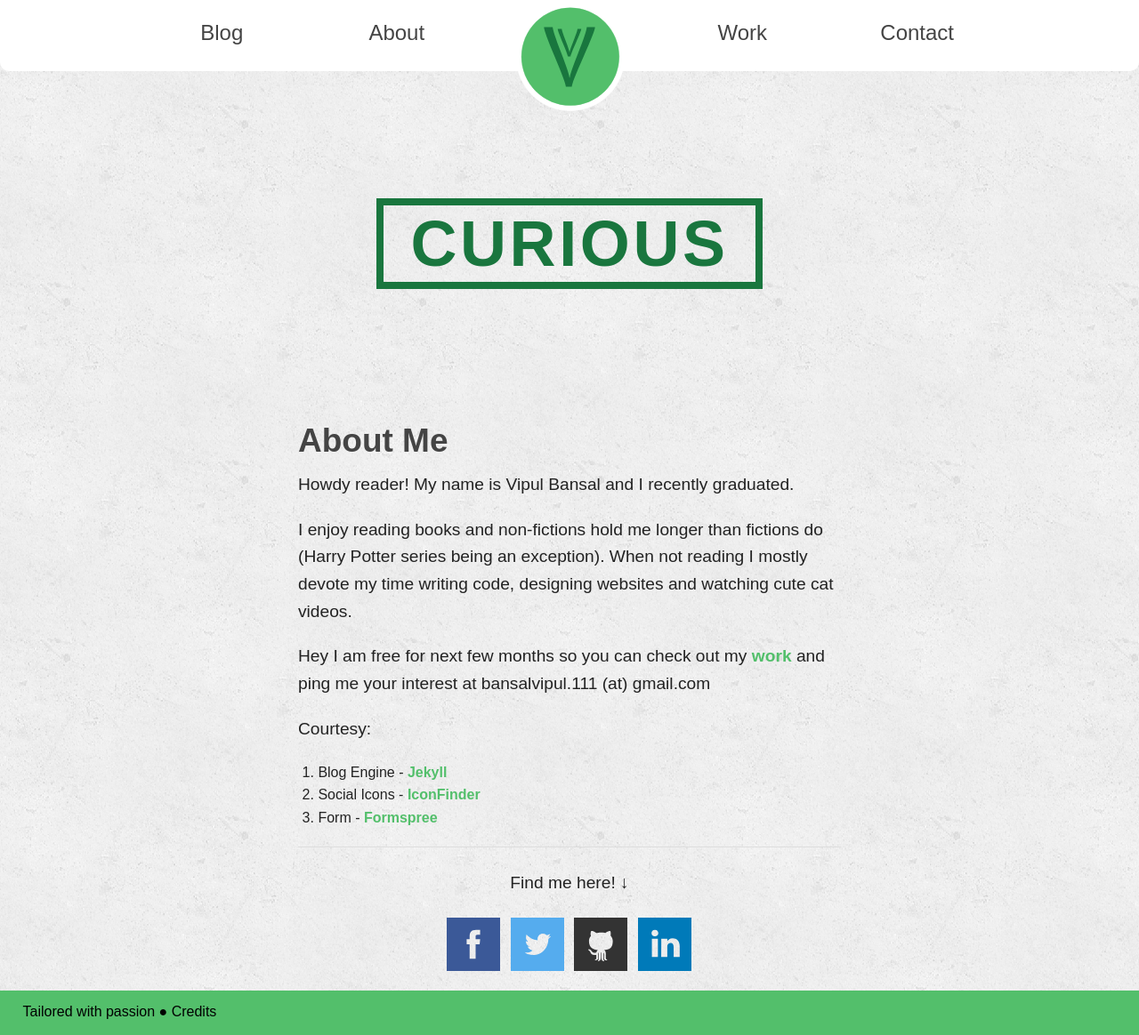
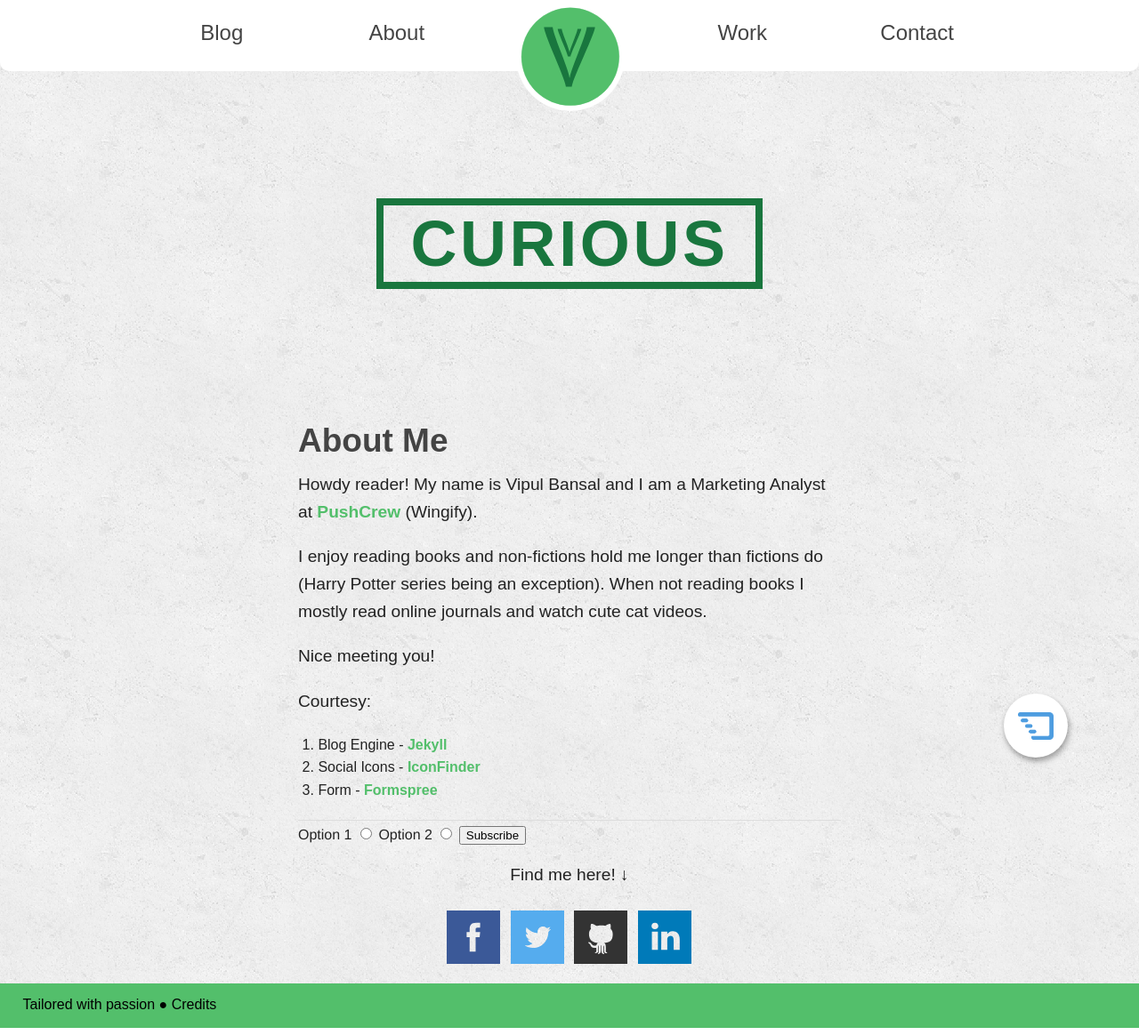
Before and after one commit to vipsyvipul/vipsyvipul.github.io, a Jekyll site: the page built from about.md, in a window 1280 px wide. Shown: the whole page at 89% size. Built offline with Jekyll 4.4.1, drawn with Linux system fonts in a browser that asks for light colours; nearby versions of some CDN libraries.

Commit message:
Added PushCrew Segmentation

```diff
--- a/_includes/head.html
+++ b/_includes/head.html
@@ -11,3 +11,4 @@
     <link href='http://fonts.googleapis.com/css?family=Source+Code+Pro' rel='stylesheet' type='text/css'>
     <link rel="stylesheet" href="/assets/css/foundation.min.css">
     <link rel="stylesheet" href="/assets/css/vipsy.css">
+    <link rel="stylesheet" href="/assets/css/style.css">
--- /dev/null
+++ b/_includes/subscribe.html
@@ -0,0 +1,13 @@
+<div class="row">
+	<div class="small-12 medium-6 medium-centered columns">
+		<div class="subscribe-block">
+			<form action="" id="subscribe">
+				<label for="r-btn1">Option 1</label>
+				<input type="radio" name="r-btn1" id="r-btn1" value="Option 1">
+				<label for="r-btn2">Option 2</label>
+				<input type="radio" name="r-btn2" id="r-btn2" value="Option 2">
+				<input type="submit" value="Subscribe">
+			</form>
+		</div>
+	</div>
+</div>
--- a/_layouts/default.html
+++ b/_layouts/default.html
@@ -28,10 +28,28 @@
                 {{ content }}
             </div>
         </div>
+	{% include subscribe.html %}
         {% include footer.html %}
     </div><!-- Wrapper endeth -->
+    <div class="pc-segment">
+        <div class="segments" id='segments'>
+        </div>
+        <div class="pc-icon-wrapper">
+            <div class="pc-icon"></div>
+        </div>
+    </div>
     <script src="https://ajax.googleapis.com/ajax/libs/jquery/2.1.3/jquery.min.js"></script>
     <script src="/assets/js/main.js"></script>
+    <script src="/assets/js/jpsp.js"></script>
+    <script>
+    $(document).ready(function() {
+        $('#segments').jpsp({
+            segments:"Games,Marketing,Security,Deals,Events,Research,Books,Jokes,Wallpapers,Finance,Food,Fun",
+            inputType: "checkbox",
+            subText: "Get the latest updates as and when they happen."
+        });
+    });
+    </script>
     {% include google_analytics.html %}
 </body>
 
--- a/about.md
+++ b/about.md
@@ -5,11 +5,11 @@
 ---
 
 Howdy reader!
-My name is Vipul Bansal and I recently graduated.
+My name is Vipul Bansal and I am a Marketing Analyst at [PushCrew](https://pushcrew.com) \(Wingify\).
 
-I enjoy reading books and non-fictions hold me longer than fictions do (Harry Potter series being an exception). When not reading I mostly devote my time writing code, designing websites and watching cute cat videos.
+I enjoy reading books and non-fictions hold me longer than fictions do (Harry Potter series being an exception). When not reading books I mostly read online journals and watch cute cat videos.
 
-Hey I am free for next few months so you can check out my [work](http://vipsyvipul.github.io/work) and ping me your interest at bansalvipul.111 (at) gmail.com
+Nice meeting you!
 
 Courtesy:
 
--- /dev/null
+++ b/assets/css/style.css
@@ -0,0 +1,82 @@
+h1{
+	text-align: center;
+}
+.para{
+	width: 40%;
+	margin: 0 auto;
+}
+.pc-segment{
+	position: fixed;
+	right: 5em;
+	bottom: 3em;
+	width: 12em;
+	z-index: 99999;
+}
+.pc-sub-text{
+	margin: 0 .3em .5em .3em;
+	padding-top: 1em;
+}
+.pc-icon-wrapper{
+	width: 4.5em;
+	height: 4.5em;
+	background-color: #fff;
+	border-radius: 50%;
+	float: right;
+	box-shadow: 3px 5px 6px rgba(0,0,0,0.16), 0 3px 6px rgba(0,0,0,0.23);
+	transition:.4s;
+}
+.pc-icon-wrapper:hover {
+  transform:scale(1.1);
+}
+.pc-icon{
+	width: 40px;
+	height: 40px;
+	position: absolute;
+	background: url("../images/logo-pushcrew.png") center center no-repeat;
+	background-size: contain;
+	margin: 1em;
+}
+.segments{
+	display: none;
+	margin-bottom: 1em;
+	width: 100%;
+	box-shadow: 3px 5px 6px rgba(0,0,0,0.16), 0 3px 6px rgba(0,0,0,0.23);
+	border-radius: 5px;
+	background-color: #fff;
+}
+.segments label{
+	display: block;
+	padding:0 .8em;
+}
+.segments input{
+	margin-right: 0.7em !important;
+}
+.segments:after{
+	content: "";
+	display: block;
+	width: 1em;
+	height: 1em;
+	background-color: #fff;
+	position: absolute;
+	right: 1.6em;
+	bottom: 5em;
+	box-shadow: 2px 2px 4px rgba(0,0,0,0.16);
+	transform: rotate(45deg);
+}
+.pc-sub-btn{
+	margin-top: 1em;
+	text-align: center;
+	padding-bottom: 1em;
+}
+.pc-sub-btn button{
+	padding: .5em 1em;
+	background: transparent;
+	border: 1px solid #444;
+	font-size: 1em;
+	transition: .3s;
+	outline: none;
+}
+.pc-sub-btn button:hover{
+	background-color: #444;
+	color: #fff;
+}
--- a/assets/css/vipsy.css
+++ b/assets/css/vipsy.css
@@ -341,7 +341,13 @@
     font-family: 'century gothic', sans-serif;
     font-size: 1.2em;
 }
-/**** RESPONSIVE ****/
+
+/**** SUBSCRIBE ****/
+.subscribe-block .r-btn1{
+
+}
+
+/**** RESPONSI***/
 
 @media only screen and (max-width: 640px) {
     header {
--- /dev/null
+++ b/assets/js/jpsp.js
@@ -0,0 +1,138 @@
+(function($) {
+
+    $.fn.jpsp = function(options) {
+
+        // First things first!
+        // $("body").prepend("<div class=\"pc-segment\"><div class=\"segments\" id=\"segments\"></div><div class=\"pc-icon-wrapper\"><div class=\"pc-icon\"></div></div></div>");
+
+        window._pcq = window._pcq || [];
+        _pcq.push(['noTrigger', true]); //disables automatic opt-in
+
+        // creating a segs array that will receive segment options from call
+        var segs = [];
+
+        // filling this segment array with the received options
+        var settings = $.extend({}, options);
+
+        // Putting all segment values in segs array
+        segs = settings.segments.split(",");
+        var segsLength = segs.length;
+        console.log(segs);
+
+        var inputType = settings.inputType;
+        console.log(inputType);
+
+        // #segments
+        var target = $(this);
+
+        target.append("<p class=\"pc-sub-text\">" + settings.subText + "</p>");
+
+        // Checkboxes would only be generated for than one segments.
+        if (segsLength > 1) {
+            for (i = 0; i < segsLength; i++) {
+                console.log(target);
+
+                target.append("<label for=\"" + segs[i] + "\"><input type =\"" + inputType + "\" name=\"segs\" id=\"" + segs[i] + "\" value=\"" + segs[i] + "\">" + segs[i] + "</label>")
+            }
+        }
+
+
+        target.append("<div class=\"pc-sub-btn\"><button>Subscribe!</button></div>");
+
+        if (target.css("display") == "none") {
+            // Showing segments only on click
+            $(".pc-icon-wrapper").on("click", function() {
+                target.slideToggle(200);
+            });
+        }
+
+        var pcSubBtn = $(".pc-sub-btn");
+
+
+        if (segsLength > 1) {
+            pcSubBtn.on("click", pcSubBtnClickedMultiSeg);
+        } else if (segsLength == 1) {
+            pcSubBtn.on("click", pcSubBtnClickedNoSeg);
+        }
+
+        function pcSubBtnClickedMultiSeg() {
+            // e.preventDefault();
+            console.log("multi btn clicked");
+
+            if ($("#segments input:" + inputType + ":checked").length > 0) {
+
+                console.log("input method is" + inputType);
+                // Triggering opt-in and opens the native opt-in prompt
+                _pcq.push(['triggerOptIn', { httpWindowOnly: true }]);
+                _pcq.push(['subscriptionSuccessCallback', segSubscriptionSuccess]); //registers callback function to be called when user gets successfully subscribed
+                _pcq.push(['subscriptionFailureCallback', segSubscriptionFailure]); //registers callback function to be called when user subscription failed
+
+            } else {
+
+                alert("Select a segment.");
+
+            }
+        }
+
+
+
+        function segSubscriptionSuccess(subscriberId, values) {
+            console.log(subscriberId);
+            console.log(values.status);
+            console.log(values.message);
+
+            // creating an array to store all selected segments by user
+            var segSelectedArray = [];
+            $("#segments input:" + inputType + ":checked").each(function() {
+                segSelectedArray.push($(this).val());
+            });
+            console.log(segSelectedArray);
+
+            _pcq.push(['APIReady', addToSegment]); //Registering function to run on API load
+            if (pushcrew.isAPIReady) {
+                console.log('API is ready');
+            }
+
+            for (i = 0; i < segSelectedArray.length; i++) {
+                // Calling function to add to segment
+                addToSegment(segSelectedArray[i]);
+            }
+        } // segSubscriptionSuccess ended
+
+        function segSubscriptionFailure(values) {
+            console.log(values.status);
+            console.log(values.message);
+        }
+
+
+        function addToSegment(segSelected) {
+            console.log(segSelected);
+            return _pcq.push(['addSubscriberToSegment', segSelected, addToSegmentResponse]);
+        }
+
+        function addToSegmentResponse(response) {
+            console.log(response);
+        }
+
+        function pcSubBtnClickedNoSeg() {
+            console.log("no seg btn clicked");
+            // Triggering opt-in and opens the native opt-in prompt
+            _pcq.push(['triggerOptIn', { httpWindowOnly: true }]);
+            _pcq.push(['subscriptionSuccessCallback', noSegSubscriptionSuccess]); //registers callback function to be called when user gets successfully subscribed
+            _pcq.push(['subscriptionFailureCallback', noSegSubscriptionFailure]); //registers callback function to be called when user subscription failed
+        }
+
+        function noSegSubscriptionSuccess(subscriberId, values) {
+            console.log(subscriberId);
+            console.log(values.status);
+            console.log(values.message);
+        }
+
+        function noSegSubscriptionFailure(values) {
+            console.log(values.status);
+            console.log(values.message);
+        }
+
+    };
+
+}(jQuery));
--- a/assets/js/main.js
+++ b/assets/js/main.js
@@ -38,5 +38,4 @@
             });
         });
     });
-
 });
```
Also changed, not shown: _drafts/hello-to-the blogging-world.md (deleted, +0 -6 lines), assets/images/logo-pushcrew.png (added), 4 other files.
